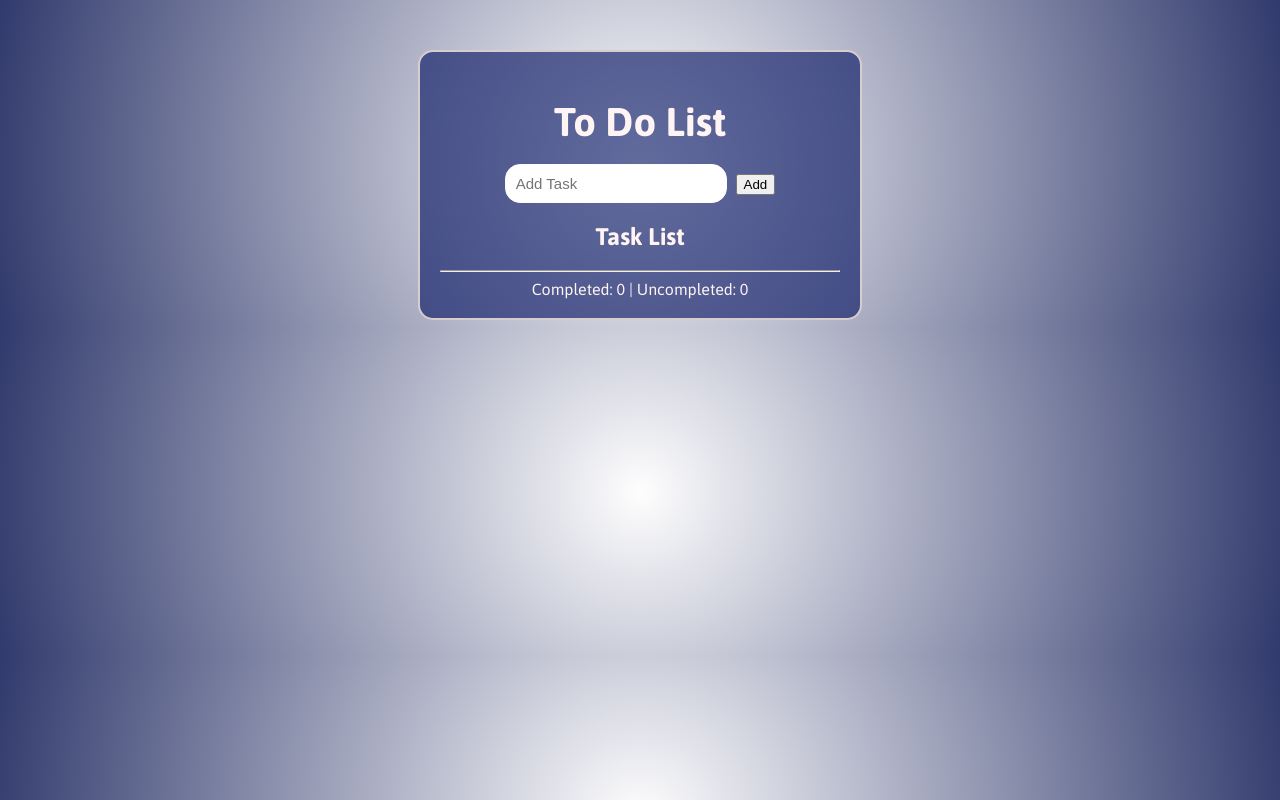
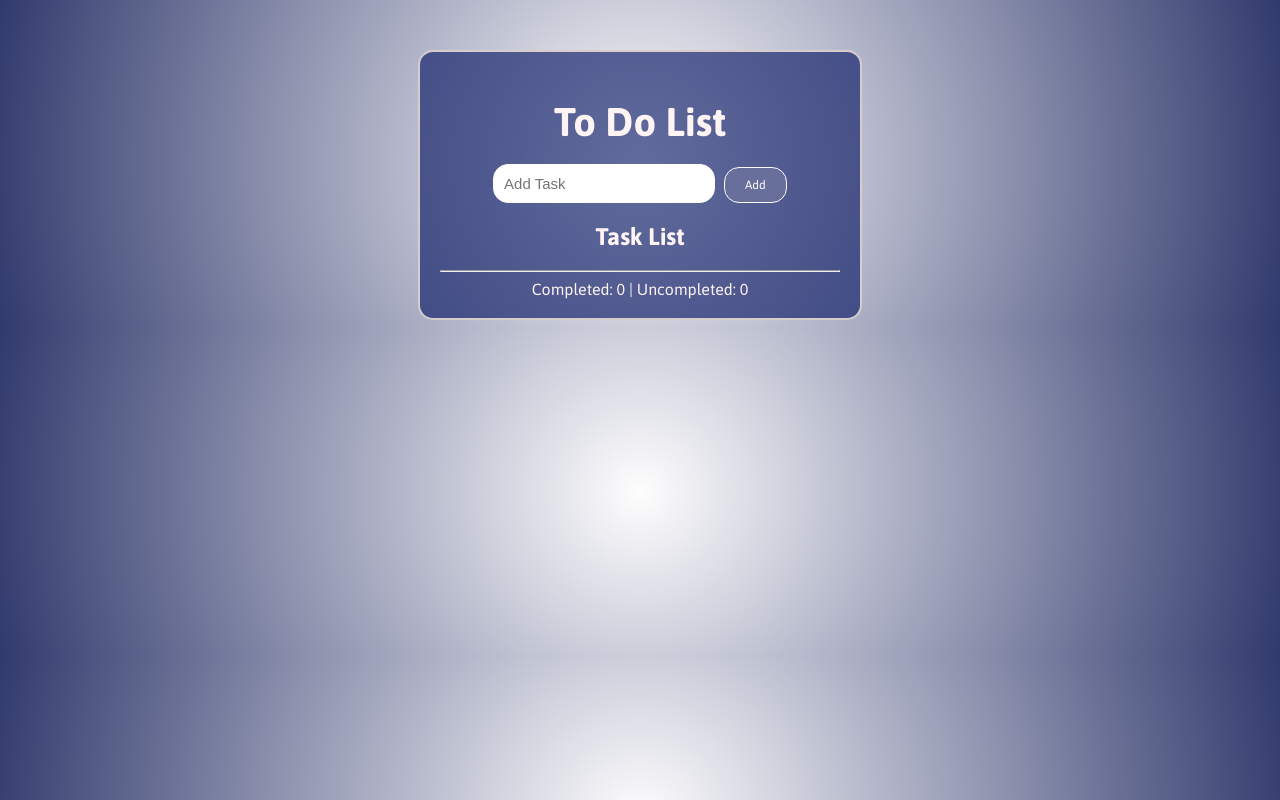
Before and after one commit to luciacovarrubias/beingFocused, a plain HTML site: page index.html in a window 1280 px wide. Drawn offline with Linux system fonts and the light colour scheme.

Commit message:
arreglitos: diseño del boton add

```diff
--- a/styles.css
+++ b/styles.css
@@ -20,6 +20,7 @@ body {
     color: rgb(255, 244, 244);
     border-radius: 15px;
 
+}
 #header {
     margin: 5px;
     font-size: 20px;
@@ -39,19 +40,23 @@ body {
     font-size: 15px;
 }
 
-    #input-button {
-        font-size: 20px;
+#input-buttom {
+    font-family: "Asap", sans-serif;
+    font-size: 12px;
+    color: #fffbfb;
     cursor: pointer;
     transition: 0.4s;
-        padding: 10px;
-        border: none;
+    padding-top: 10px;
+    padding-bottom: 10px;
+    padding-left: 20px;
+    padding-right: 20px;
+    border: 1px solid #fffbfb;
     border-radius: 15px;
-        background-color: #2c59b985;
+    background-color: #676f9a;
 }
 
-    #input-button:hover{
-        background-color: #4f4533;
-    }
+#input-buttom:hover{
+    background-color: #bacbbc;
 }
 
 ul {
```
Lines whose indentation alone changed are shown as unchanged.
